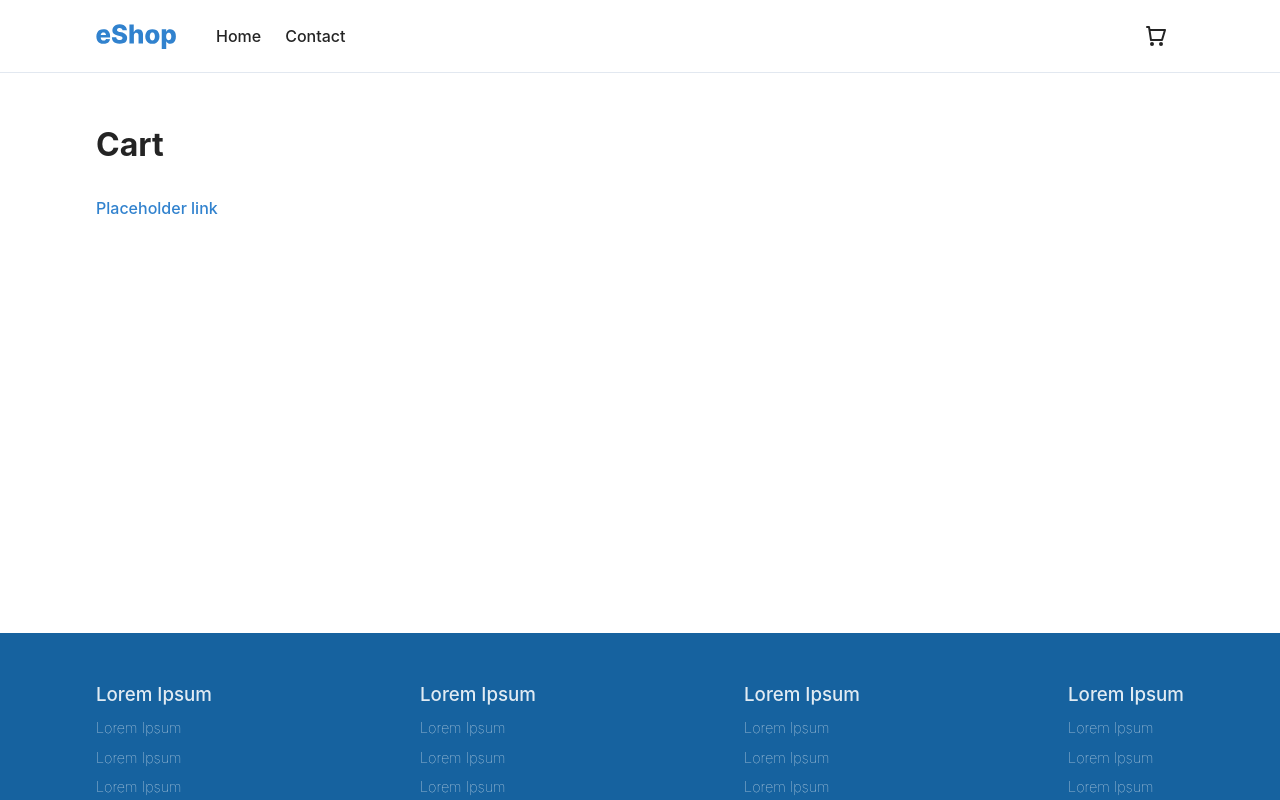
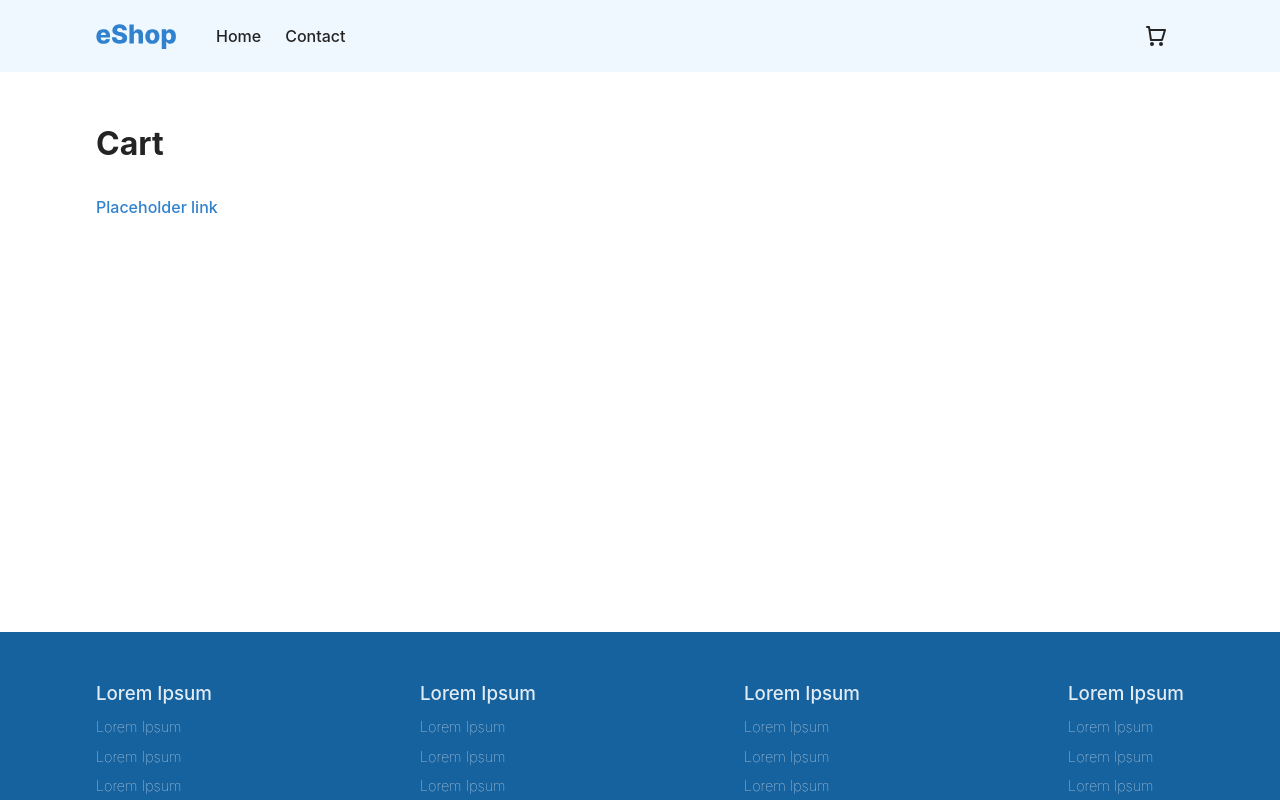
Before and after one commit to baresi687/js-frameworks-ca, a React (Vite) app: page /cart in a window 1280 px wide. Shown: the top 800 px of the page. Built offline with nearby package versions, Linux system fonts and the light colour scheme.

Commit message:
Adds sticky header and makes svg to have no pointer events for accessibility

```diff
--- a/src/components/shared/Header.module.scss
+++ b/src/components/shared/Header.module.scss
@@ -1,6 +1,9 @@
 .headerStyles {
+  position: sticky;
+  top: 0;
+  z-index: 11;
+  background-color: aliceblue;
   padding: 1.5rem 0;
-  border-bottom: 1px solid rgb(226, 232, 240);
 
   :global {
     .header-container {
--- a/src/index.scss
+++ b/src/index.scss
@@ -56,3 +56,7 @@ a {
     filter: brightness(60%);
   }
 }
+
+svg {
+  pointer-events: none;
+}
```
